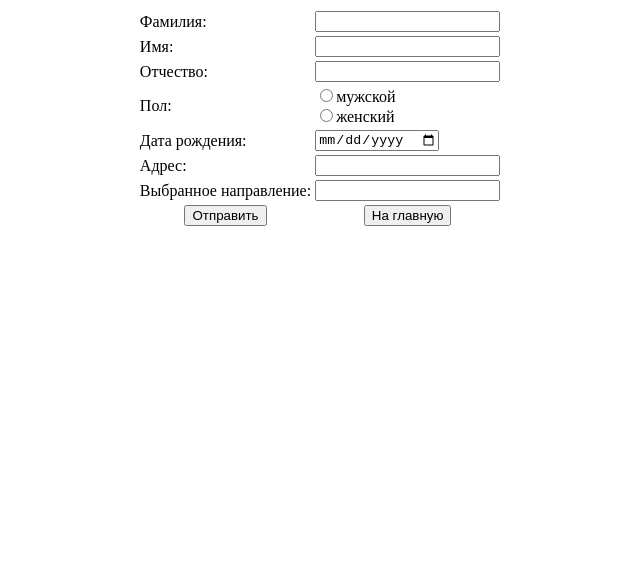
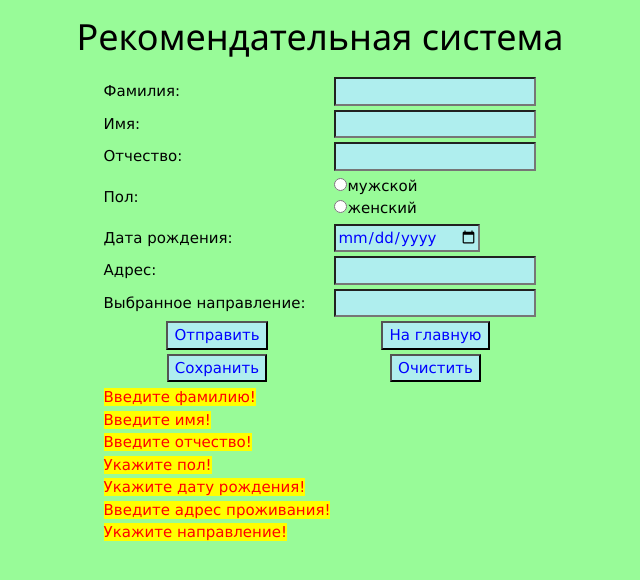
Before and after one commit to SirojiddinSaidmurodov/TechnicalPractice3term, a plain HTML site: page Forthlesson/recommendation.html in a window 1280 px wide. Both pictures are taken after a click on the button "Отправить". Shown: the whole page, without its empty margins (320-960 px from the left). Drawn offline with nearby package versions, Linux system fonts and the light colour scheme.

Commit message:
Done with 4,5 lesson

```diff
--- a/Forthlesson/recommendation.html
+++ b/Forthlesson/recommendation.html
@@ -3,15 +3,34 @@
 <head>
     <meta charset="UTF-8">
     <title>Рекомендательная система</title>
+    <link rel="stylesheet" href="https://www.w3schools.com/w3css/4/w3.css" media="all">
+    <style>
+        body {
+            background-color: palegreen;
+        }
+
+        .input {
+            background-color: paleturquoise;
+            color: blue;
+        }
+
+        .error {
+            color: red;
+            background-color: yellow;
+        }
+    </style>
 </head>
 <body>
+<script src="script.js"></script>
+<h1 align="center">Рекомендательная система</h1>
+<form name="form">
     <table align="center">
         <tr>
             <td>
                 Фамилия:
             </td>
             <td>
-            <input name="surname">
+                <input class="input" type="text" id="surname">
             </td>
         </tr>
         <tr>
@@ -19,7 +38,7 @@
                 Имя:
             </td>
             <td>
-            <input name="first name">
+                <input class="input" id="name">
             </td>
         </tr>
         <tr>
@@ -27,7 +46,7 @@
                 Отчество:
             </td>
             <td>
-            <input name="second name">
+                <input class="input" id="lastName">
             </td>
         </tr>
         <tr>
@@ -35,8 +54,8 @@
                 Пол:
             </td>
             <td>
-            <input type="radio" name="sex" value="man">мужской<br/>
-            <input type="radio" name="sex" value="woman">женский<br/>
+                <input class="input" type="radio" name="sex" id="man">мужской<br/>
+                <input class="input" type="radio" name="sex" id="woman">женский<br/>
             </td>
         </tr>
         <tr>
@@ -44,7 +63,7 @@
                 Дата рождения:
             </td>
             <td>
-            <input type="date">
+                <input class="input" type="date" id="date">
             </td>
         </tr>
         <tr>
@@ -52,7 +71,7 @@
                 Адрес:
             </td>
             <td>
-            <input name="address">
+                <input class="input" id="address">
             </td>
         </tr>
         <tr>
@@ -60,20 +79,27 @@
                 Выбранное направление:
             </td>
             <td>
-            <input name="faculty">
+                <input class="input" id="faculty">
             </td>
         </tr>
         <tr>
             <td align="center">
-            <input type="submit" value="Отправить">
+                <input class="input" type="button" value="Отправить" onclick="check()">
             </td>
             <td align="center">
-            <input type="reset" value="На главную" onclick="location.href = '../Main.html' ">
+                <input class="input" type="reset" value="На главную" onclick="location.href = '../Main.html' ">
             </td>
         </tr>
         <tr>
-
+            <td align="center"><input class="input" type="button" value="Сохранить" onclick="save()"></td>
+            <td align="center"><input class="input" type="reset" value="Очистить" onclick="clear()"></td>
+        </tr>
+        <tr>
+            <td><label class="error" id="error"></label></td>
+            <td><label id="result"></label></td>
         </tr>
     </table>
+</form>
+<script>recall()</script>
 </body>
 </html>
--- a/Forthlesson/script.js
+++ b/Forthlesson/script.js
@@ -0,0 +1,65 @@
+function check() {
+    let surname = document.getElementById("surname").value;
+    let name = document.getElementById("name").value;
+    let lastName = document.getElementById("lastName").value;
+    let dateOfBirth = document.getElementById("date").value;
+    let address = document.getElementById("address").value;
+    let faculty = document.getElementById("faculty").value;
+    let sex = document.forms.form.elements.sex;
+
+    let errorMessage = ''
+    if (surname === '') {
+        errorMessage += "Введите фамилию!\n"
+    }
+    if (name === '') {
+        errorMessage += "Введите имя!\n"
+    }
+    if (lastName === '') {
+        errorMessage += "Введите отчество!\n"
+    }
+    if (!sex[0].checked && !sex[1].checked) {
+        errorMessage += "Укажите пол!\n"
+    }
+    if (dateOfBirth === '') {
+        errorMessage += "Укажите дату рождения!\n"
+    }
+    if (address === '') {
+        errorMessage += "Введите адрес проживания!\n"
+    }
+    if (faculty === '') {
+        errorMessage += "Укажите направление!\n"
+    }
+    document.getElementById("error").innerText = errorMessage
+}
+
+function save() {
+    let surname = document.getElementById("surname").value;
+    let name = document.getElementById("name").value;
+    let lastName = document.getElementById("lastName").value;
+    let dateOfBirth = document.getElementById("date").value;
+    let address = document.getElementById("address").value;
+    let faculty = document.getElementById("faculty").value;
+    let sex = document.forms.form.elements.sex;
+
+    localStorage.setItem("surname", surname)
+    localStorage.setItem("name", name)
+    localStorage.setItem("lastname", lastName)
+    localStorage.setItem("date", dateOfBirth)
+    localStorage.setItem("address", address)
+    localStorage.setItem("faculty", faculty)
+    localStorage.setItem("sex", sex)
+}
+
+function clear() {
+    localStorage.clear()
+}
+
+function recall() {
+    document.getElementById("surname").value = localStorage.getItem("surname");
+    document.getElementById("name").value = localStorage.getItem("name");
+    document.getElementById("lastName").value = localStorage.getItem("lastname");
+    document.getElementById("date").value = localStorage.getItem("date");
+    document.getElementById("address").value = localStorage.getItem("address");
+    document.getElementById("faculty").value = localStorage.getItem("faculty");
+    document.forms.form.elements.sex = localStorage.getItem("sex");
+}
```
Also changed, not shown: FivthLesson/arrays.js (added, +56 -0 lines), FivthLesson/test.html (added, +10 -0 lines), Main.html (+1 -1 lines), SecondLesson/Calculator.html (+1 -0 lines). Lines whose indentation alone changed are shown as unchanged.
